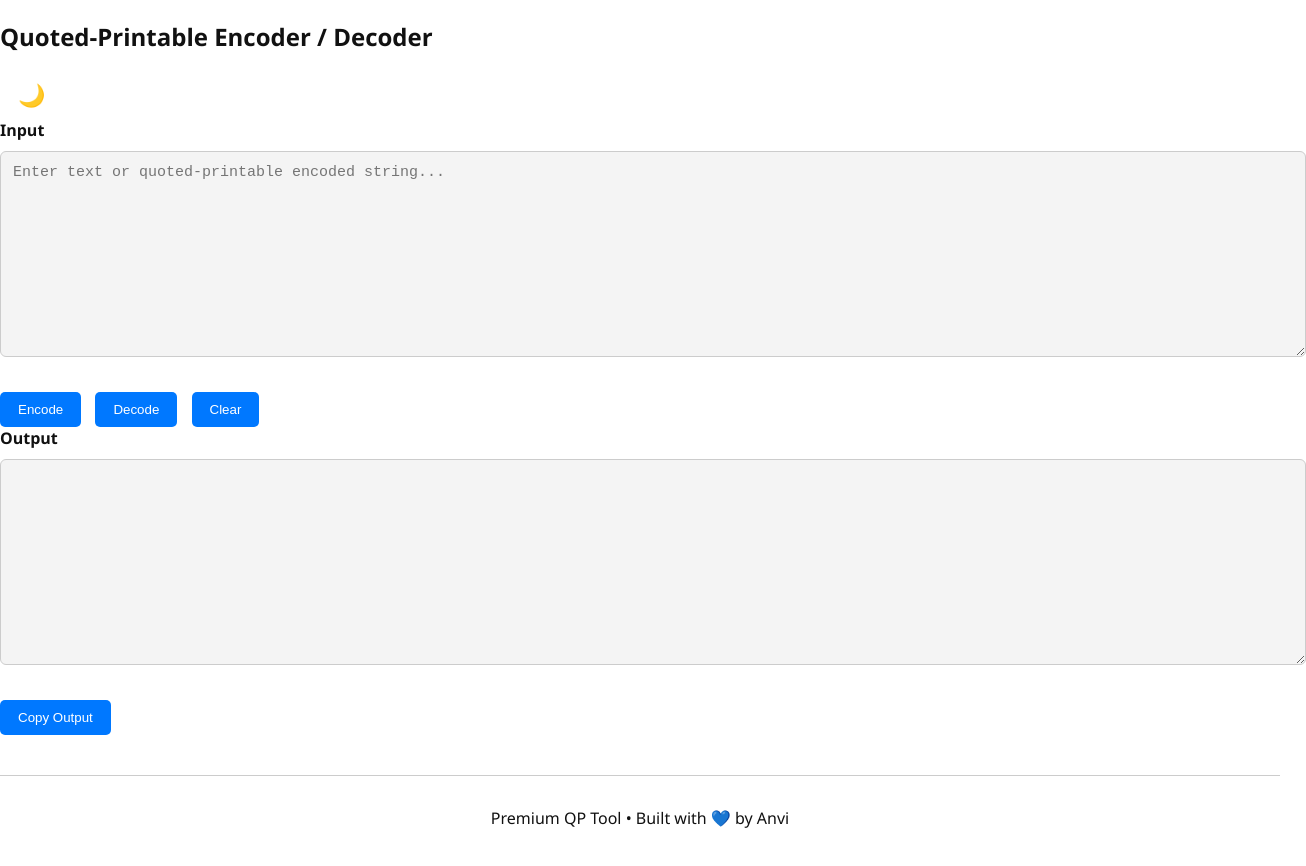
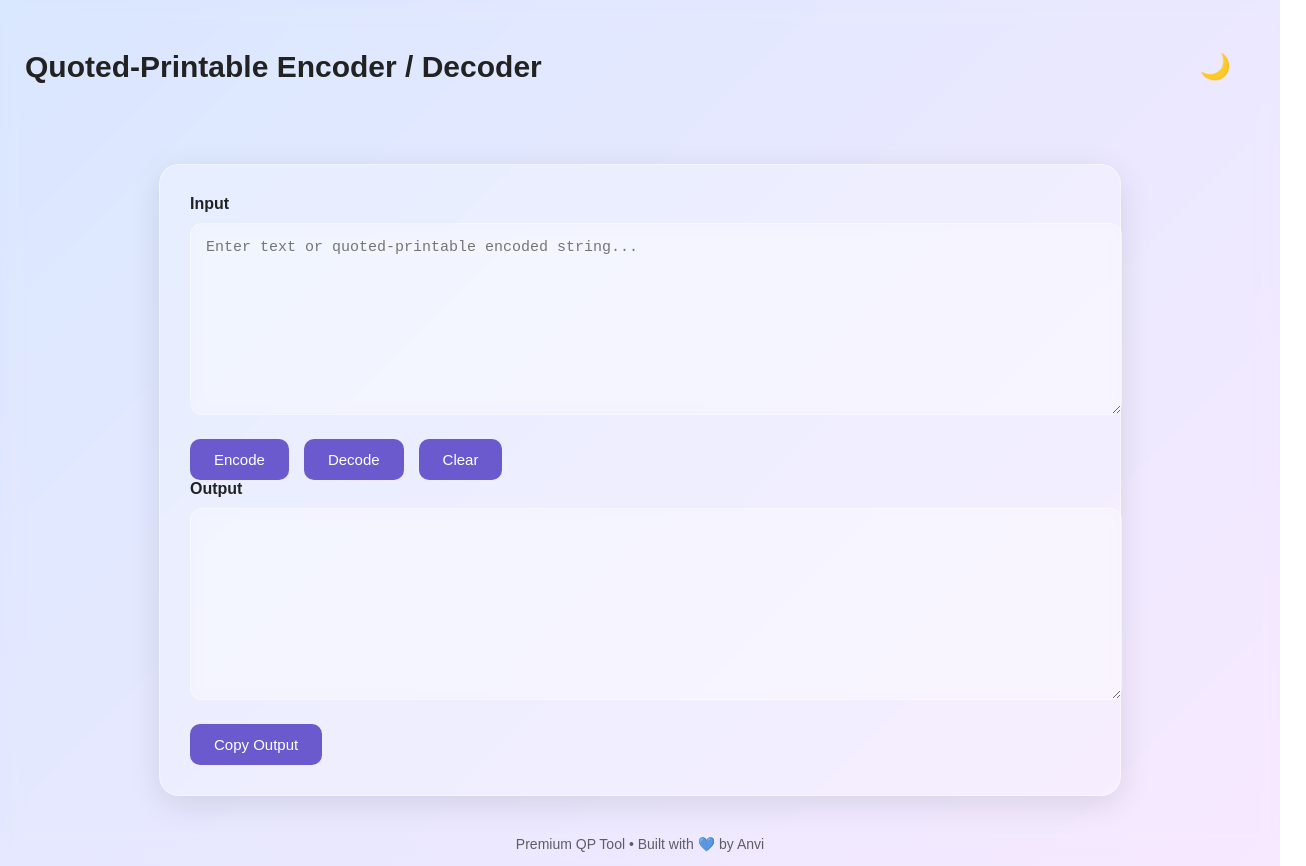
Before and after one commit to jimmyjoy-art/encoding, a plain HTML site: page index.html in a window 1280 px wide. Shown: the whole page, 1306 px wide, since content can reach past the window. Drawn offline with Linux system fonts and the light colour scheme.

Commit message:
Update style.css

```diff
--- a/style.css
+++ b/style.css
@@ -1,95 +1,133 @@
+/* GLOBAL COLORS */
 :root {
-    --bg: #ffffff;
-    --text: #111;
-    --box: #f4f4f4;
-    --border: #ccc;
+    --bg: linear-gradient(135deg, #d9e7ff, #f7e9ff);
+    --text: #222;
+    --glass-bg: rgba(255,255,255,0.25);
+    --border: rgba(255,255,255,0.4);
+    --shadow: 0 8px 32px rgba(0,0,0,0.1);
+    --button: #6a5acd;   /* soft purple */
+    --button-hover: #5948c9;
 }
 
+/* DARK MODE */
 [data-theme="dark"] {
-    --bg: #121212;
-    --text: #eeeeee;
-    --box: #1e1e1e;
-    --border: #333;
+    --bg: linear-gradient(135deg, #0f0f19, #1b1b2d);
+    --text: #e6e6e6;
+    --glass-bg: rgba(255,255,255,0.06);
+    --border: rgba(255,255,255,0.1);
+    --shadow: 0 0 25px rgba(0,0,0,0.4);
+    --button: #7c5cff;
+    --button-hover: #6547d6;
 }
 
+/* BODY */
 body {
+    margin: 0;
+    font-family: "Poppins", Arial, sans-serif;
     background: var(--bg);
+    min-height: 100vh;
     color: var(--text);
-    margin: 0;
-    font-family: "Segoe UI", Arial, sans-serif;
+    backdrop-filter: blur(10px);
+    transition: 0.4s;
+}
+
+/* TOP BAR */
+.top-bar {
+    display: flex;
+    justify-content: space-between;
+    padding: 25px;
+    font-size: 20px;
+    font-weight: 600;
+    color: var(--text);
+}
+
+#themeToggle {
+    background: transparent;
+    border: none;
+    font-size: 25px;
+    cursor: pointer;
     transition: 0.3s;
 }
 
-header {
-    display: flex;
-    justify-content: space-between;
-    padding: 20px;
-    background: var(--box);
-    border-bottom: 1px solid var(--border);
+/* GLASS CARD */
+.glass-card {
+    width: 90%;
+    max-width: 900px;
+    margin: 30px auto;
+    padding: 30px;
+    background: var(--glass-bg);
+    border-radius: 20px;
+    border: 1px solid var(--border);
+    box-shadow: var(--shadow);
+    backdrop-filter: blur(20px);
+    animation: fadeIn 1.2s ease;
 }
 
-h1 {
-    margin: 0;
-    font-size: 24px;
+/* LABEL */
+label {
+    font-size: 16px;
+    font-weight: 600;
 }
 
-#themeToggle {
-    background: none;
-    font-size: 22px;
-    border: none;
-    cursor: pointer;
+/* TEXTAREAS */
+textarea {
+    width: 100%;
+    height: 160px;
+    margin-top: 10px;
+    padding: 15px;
+    border-radius: 12px;
+    border: 1px solid var(--border);
+    background: rgba(255,255,255,0.2);
+    font-size: 15px;
+    color: var(--text);
+    outline: none;
+    backdrop-filter: blur(8px);
+    transition: 0.3s;
 }
 
-.container {
-    max-width: 900px;
-    margin: 30px auto;
-    padding: 20px;
+textarea:focus {
+    border-color: rgba(255,255,255,0.7);
 }
 
-.section {
-    margin-bottom: 30px;
+/* BUTTON ROW */
+.button-row {
+    margin-top: 20px;
+    display: flex;
+    gap: 15px;
 }
 
-label {
-    font-size: 16px;
-    font-weight: bold;
-}
-
-textarea {
-    width: 100%;
-    height: 180px;
-    margin-top: 10px;
-    padding: 12px;
-    border: 1px solid var(--border);
-    border-radius: 6px;
-    background: var(--box);
-    color: var(--text);
+/* BUTTONS */
+button {
+    padding: 12px 24px;
+    border: none;
     font-size: 15px;
-    resize: vertical;
-}
-
-.button-row {
-    margin-top: 12px;
-}
-
-button {
-    padding: 10px 18px;
-    margin-right: 10px;
-    background: #0078ff;
-    color: #fff;
-    border: none;
-    border-radius: 5px;
+    border-radius: 10px;
     cursor: pointer;
+    color: white;
+    background: var(--button);
+    transition: 0.3s;
 }
 
 button:hover {
-    background: #005fcc;
+    background: var(--button-hover);
 }
 
+/* FOOTER */
 footer {
+    margin-top: 40px;
     text-align: center;
-    padding: 15px;
-    border-top: 1px solid var(--border);
-    margin-top: 40px;
-    color: var(--text);
+    opacity: 0.7;
+    font-size: 14px;
 }
+
+/* ANIMATION */
+@keyframes fadeIn {
+    from {
+        opacity: 0;
+        transform: translateY(20px);
+    }
+    to {
+        opacity: 1;
+        transform: translateY(0);
+    }
+}
```
